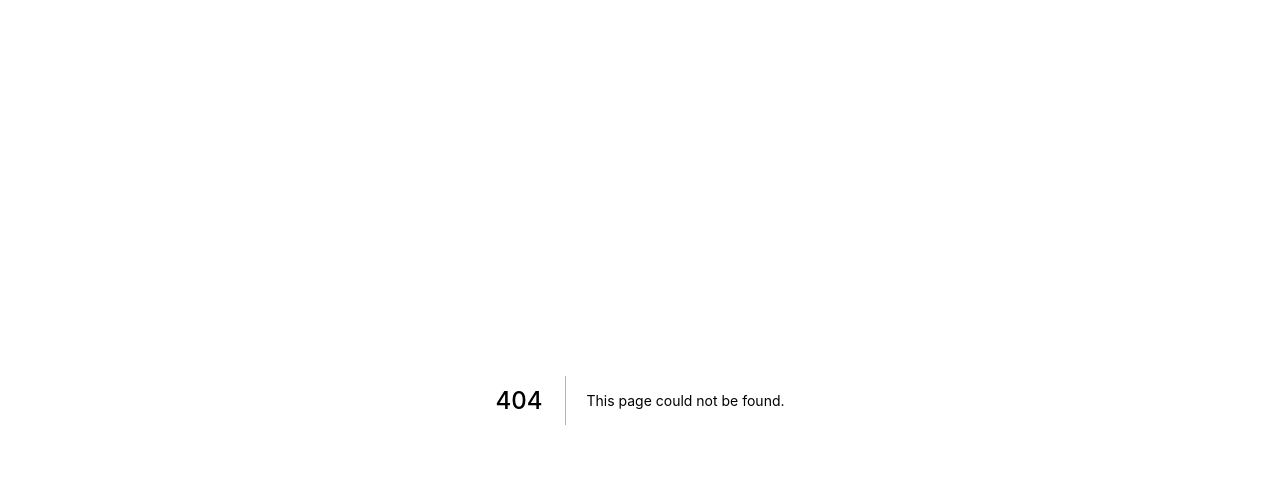
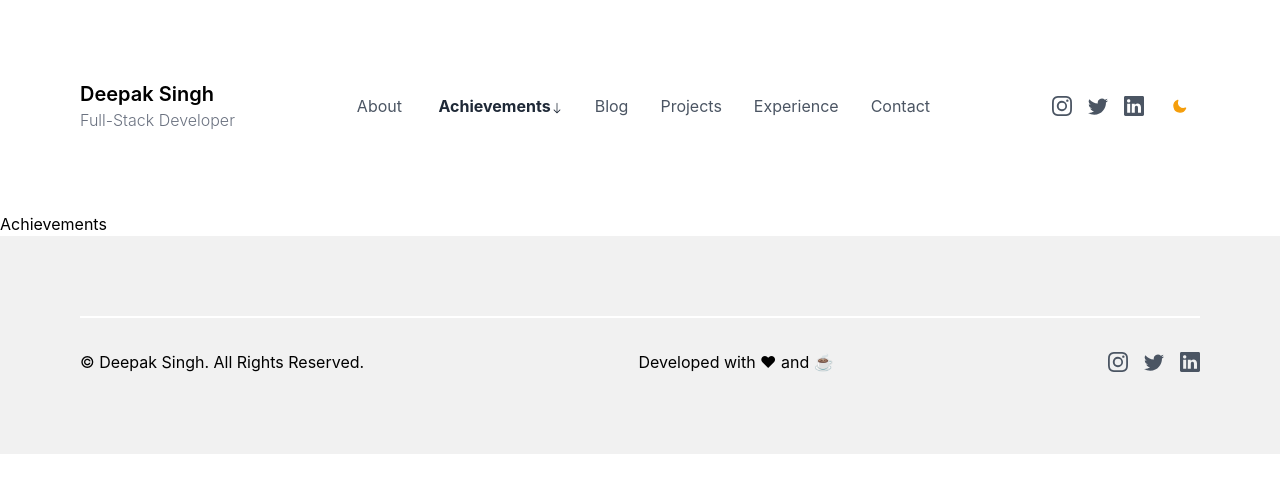
Before and after one commit to MalwarePerseus/Portfolio, a Next.js app: page /achievements in a window 1280 px wide. Before the commit this address had no page. Shown: the top 492 px of the page. Built offline with nearby package versions, Linux system fonts and the light colour scheme.

Commit message:
Page Starter

```diff
--- /dev/null
+++ b/pages/about.js
@@ -0,0 +1,10 @@
+import React from 'react';
+import ContainerBlock from '../components/ContainerBlock';
+
+export default function About() {
+    return(
+        <ContainerBlock>
+            About
+        </ContainerBlock>
+    )
+}
--- /dev/null
+++ b/pages/achievements.js
@@ -0,0 +1,10 @@
+import React from 'react';
+import ContainerBlock from '../components/ContainerBlock';
+
+export default function Achievements() {
+    return(
+        <ContainerBlock>
+            Achievements
+        </ContainerBlock>
+    )
+}
--- /dev/null
+++ b/pages/contact.js
@@ -0,0 +1,10 @@
+import React from 'react';
+import ContainerBlock from '../components/ContainerBlock';
+
+export default function Contact() {
+    return(
+        <ContainerBlock>
+            Contact
+        </ContainerBlock>
+    )
+}
--- /dev/null
+++ b/pages/experience.js
@@ -0,0 +1,10 @@
+import React from 'react';
+import ContainerBlock from '../components/ContainerBlock';
+
+export default function Experience() {
+    return(
+        <ContainerBlock>
+            Experience
+        </ContainerBlock>
+    )
+}
--- /dev/null
+++ b/pages/projects.js
@@ -0,0 +1,10 @@
+import React from 'react';
+import ContainerBlock from '../components/ContainerBlock';
+
+export default function Projects() {
+    return(
+        <ContainerBlock>
+            Projects
+        </ContainerBlock>
+    )
+}
```
